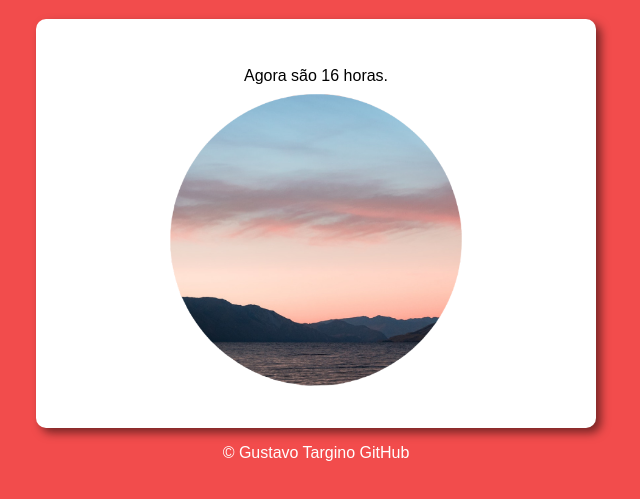
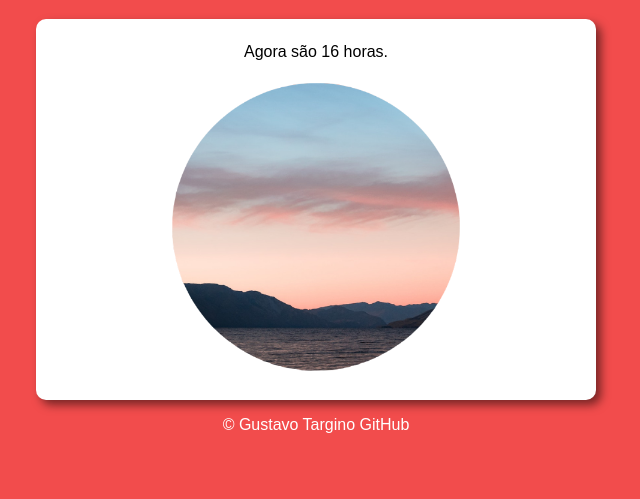
Before and after one commit to Gustavo-Targino/TemaHora, a plain HTML site: page index.html in a window 1280 px wide. Shown: the part 61-560 px from the top of the page, without its empty margins (324-964 px from the left). Drawn offline with Linux system fonts and the light colour scheme.

Commit message:
Add files via upload

```diff
--- a/index.html
+++ b/index.html
@@ -8,6 +8,9 @@
     <link rel="stylesheet" href="./style.css">
 </head>
 <body onload=load() class=" ">
+
+    <div id="wrapper">
+
     <header>
         <h1>Hora do Dia</h1>
     </header>
@@ -26,6 +29,7 @@
         <p>&copy; Gustavo Targino GitHub</p>
     </footer>
 
+    </div>
     <script src="script.js"></script>
 </body>
 </html>
--- a/style.css
+++ b/style.css
@@ -9,27 +9,29 @@ body {
     text-align: center;
 }
 
+#wrapper {
+    width: min(35rem,100%);
+    margin-inline: auto;
+}
+
 h1, footer {
     color: white;
 }
 
 section {
-    width: min(25rem,100%);
     background-color: white;
-    margin-inline: auto;
     box-shadow: 5px 5px 10px rgba(0, 0, 0, 0.505);
     border-radius: 10px;
     padding: 0rem 5rem 1.2rem;
 }
 
 #showHour p {
-    padding-top: 3rem;
+    padding-top: 1.5rem;
 }
 
 img {
-    width: 19rem;
-   position: relative;
-   bottom: 0.8rem;
+    width: 75%;
+
 }
 
 body.dayLight {
@@ -43,3 +45,10 @@ body.afternoonLight {
 body.nightLight {
     background-color: var(--night-bg-color);
 }
+
+@media (min-width: 768xp) {
+    #wrapper {
+        width: min(20rem,100%);
+        margin-inline: auto;
+    }
+}
```
